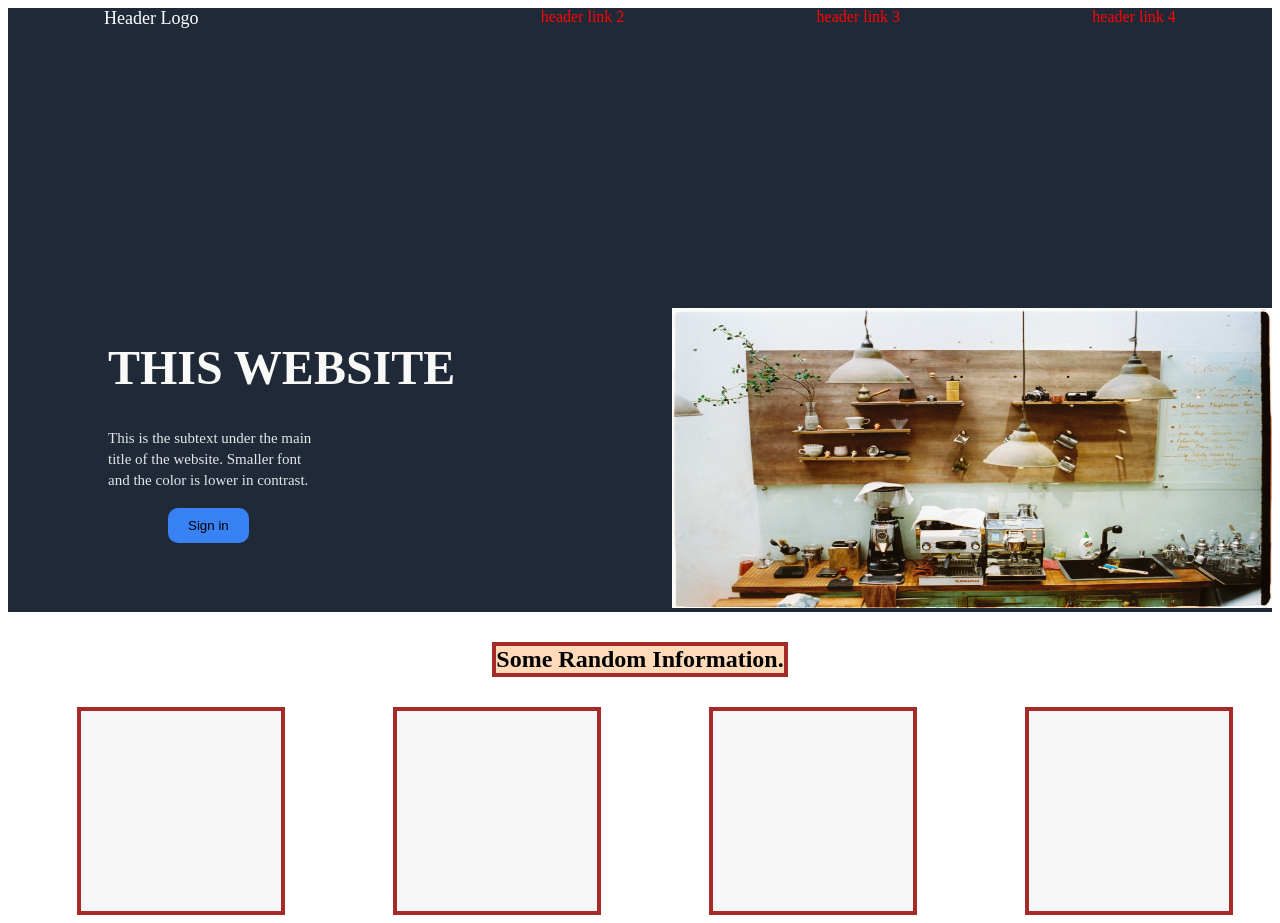
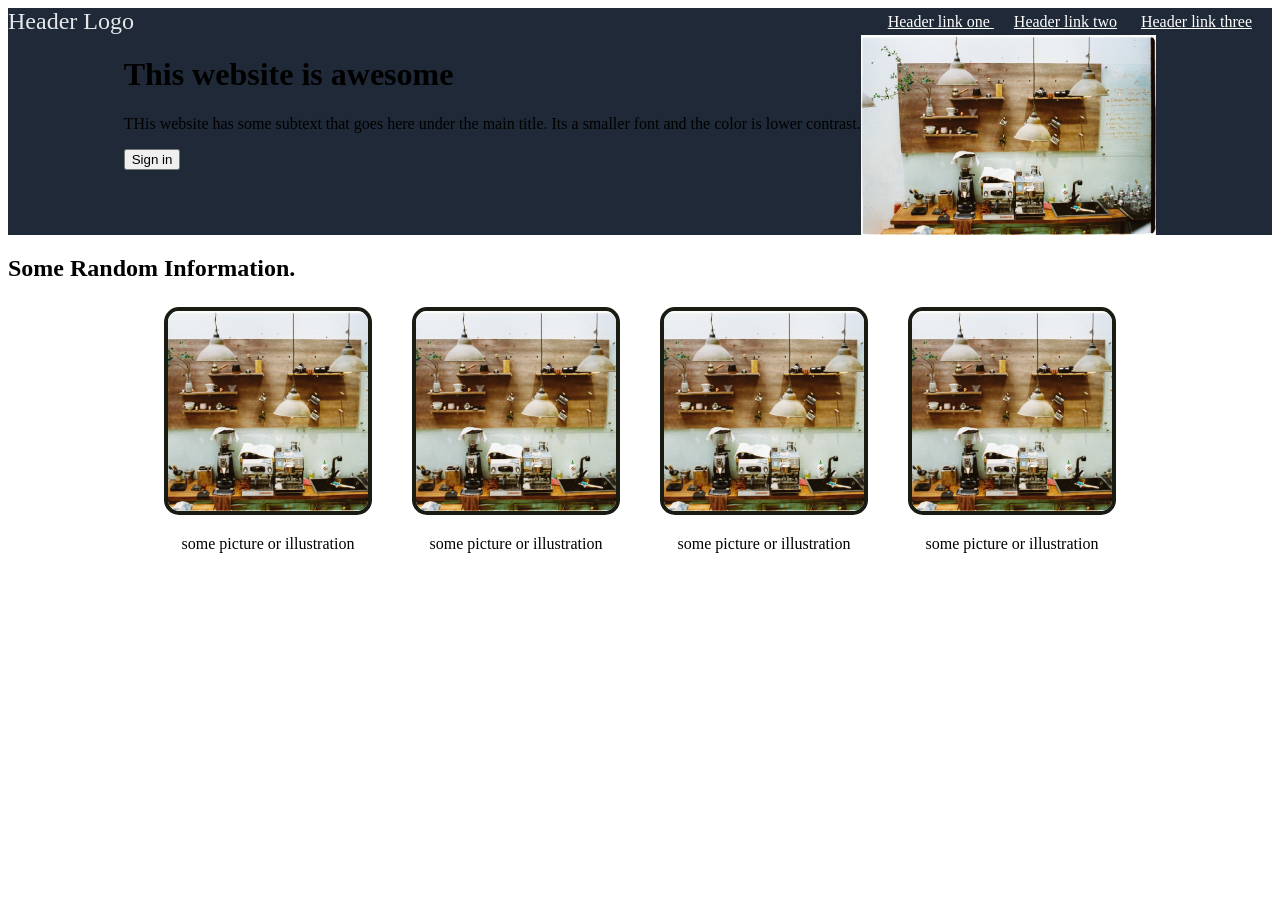
Before and after one commit to Leinad132/odin-landing-page, a plain HTML site: page index.html in a window 1280 px wide. After the commit the page ends 800 px from the top, so only its background shows below. Drawn offline with Linux system fonts and the light colour scheme.

Commit message:
redid everything, used nav for the nav bar and included flex wrap for the content cards

```diff
--- a/index.html
+++ b/index.html
@@ -7,49 +7,50 @@
     <link rel="stylesheet" href="style.css" />
 </head>
 <body>
+    <div class="section-1">
+        <nav class="nav-bar">
+                <div id="header-logo">Header Logo</div>
 
-<div class="header">
+                <div id="nav-links">
+                <a href="#">Header link one </a>
+                <a href="#">Header link two</a>
+                <a href="#">Header link three</a>
+                </div>
 
-    <div class="header-links">
-        <div id="header-logo">Header Logo</div>
-        <div>header link 2</div>
-        <div>header link 3</div>
-        <div>header link 4</div>
+        </nav>
+
+        <div class="heading">
+            <div class="title"><h1>This website is awesome</h1>
+            <p>
+            THis website has some subtext that goes here under the main title.
+            Its a smaller font and the color is lower contrast.
+            </p>
+            <button id="sign-in">Sign in</button>
+            </div>
+            <img src="landing page picture.jpg" alt="picture">
+        </div>
+
+
+
     </div>
 
-    <div class="main-title">
-        <div>
-            <h1>THIS WEBSITE  </h1>
-            <p><small>This is the subtext under the main title of the website.
-                Smaller font and the color is lower in contrast.</small></p>
-            <button id="sign-in-button">Sign in</button>
-        </div>
+    <div class="section-2">
+        <h2>Some Random Information.</h2>
 
-        <div>
-            <img id="main-picture" src="landing page picture.jpg" alt="picture">
+            <div class="box-img">
+                <div><img src="landing page picture.jpg"><p>some picture or illustration</p> </div>
+                <div><img src="landing page picture.jpg"><p>some picture or illustration</p></div>
+                <div><img src="landing page picture.jpg"><p>some picture or illustration</p></div>
+                <div><img src="landing page picture.jpg"><p>some picture or illustration</p></div>
+
+            </div>
+
+
         </div>
 
     </div>
 
 
-</div>
-
-<div class="main-body">
-    <h2>Some Random Information.</h2>
-
-    <div class="main-boxes">
-        <div id="box-1"></div>
-
-        <div id="box-2"></div>
-
-        <div id="box-3"></div>
-
-        <div id="box-4"></div>
-
-    </div>
-
-
-</div>
 
 
 
--- a/style.css
+++ b/style.css
@@ -1,95 +1,57 @@
-.header{
+.section-1{
     background-color: #1f2937;
 }
 
 
+.nav-bar{
+    display: flex;
+    justify-content: space-between;
+    align-items: center;
+}
 
-.header-links{
+#nav-links a{
+   margin-right: 20px;
+   color:white;
+}
+
+#header-logo{
+    font-size: 24px;
+    color: #e5e7eb;
+
+}
+
+.heading{
     display: flex;
-    align-items: flex-start;
-    justify-content: space-around;
-     height: 300px;
-    color: red;
-
+    justify-content: center;
 
 
 }
 
-#header-logo{
-    display: flex;
-    margin-right: 150px;
-    align-items: left;
-    color: white;
-    font-size: 18px;
-}
-
-.main-title{
-    display: flex;
-    margin-left: 100px;
+.heading img{
+    height: 200px;
 
 }
 
+.section-2  {
+    align-items: center;
+}
+.box-img{
+    display: flex;
+    justify-content: center;
+    flex-wrap: wrap;
+}
+.box-img img{
 
-.main-title h1{
-    font-size: 48px;
-    color: #f9faf8;
-    font-weight: bolder;
-
+    width: 200px;
+    height: 200px;
+    object-fit: cover;
+    border: 4px solid #191c13;
+    border-radius: 15px;
+    margin: 5px 20px 0px 20px;
 }
 
-#main-picture{
-    height: 300px;
-    width: 600px;
-    margin-left: 50px;
+.box-img p{
+    display: flex;
+    justify-content: center;
+    flex-wrap: wrap;
 }
-
-.main-title p{
-    font-size: 18px;
-    margin-top: auto;
-    margin-right: 300px;
-    color:#e5e7eb;
-}
-
-#sign-in-button{
-    padding: 10px 20px;
-    margin: auto;
-    display: flex;
-    margin-left: 60px;
-    background-color: #3882f6;
-    border: none;
-    border-radius: 10px;
-
-}
-
-.main-body{
- margin-top: 30px;
- display: flex;
- flex-direction: column;
-
-
-}
-
-.main-body h2{
-    display: flex;
-    background: peachpuff;
-    border: 4px solid brown;
-    margin: auto;
-    justify-content: center;
-}
-
-.main-boxes{
-    display: flex;
-    justify-content: space-around;
-
-
-}
-
-.main-boxes div{
-    background: rgb(246, 246, 246);
-    border: 4px solid brown;
-    margin-top: 30px;
-    margin-left: 30px ;
-    height: 200px;
-    width: 200px;
-
-}
```
